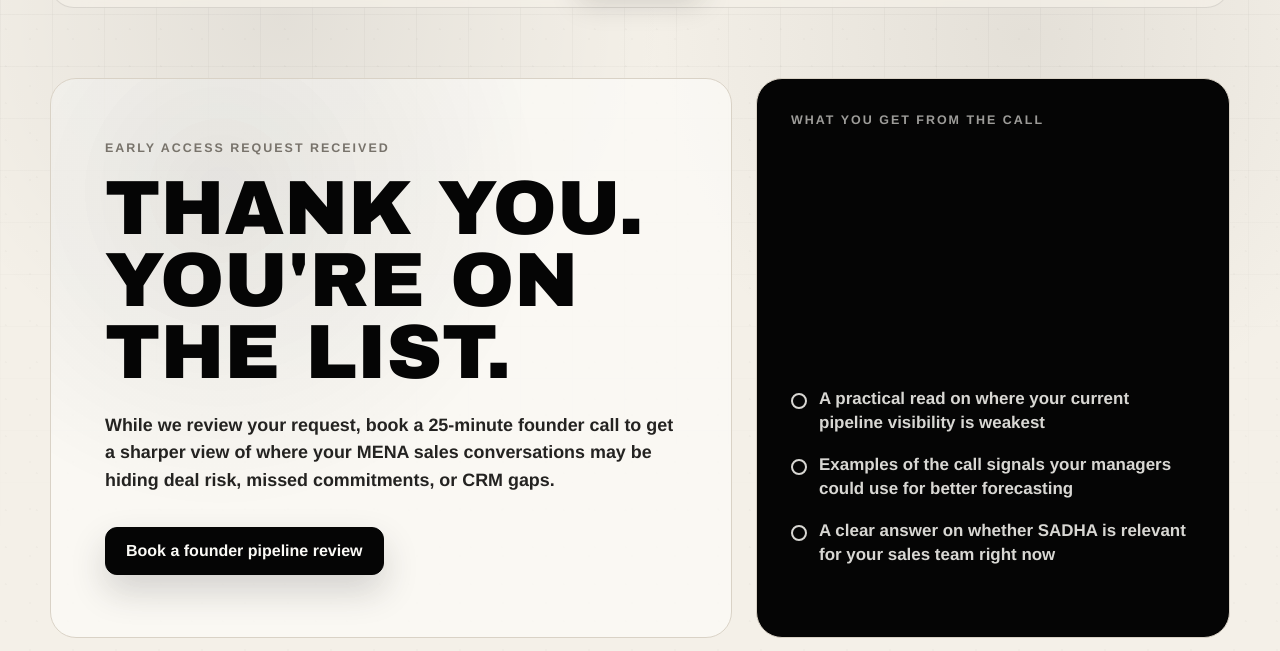
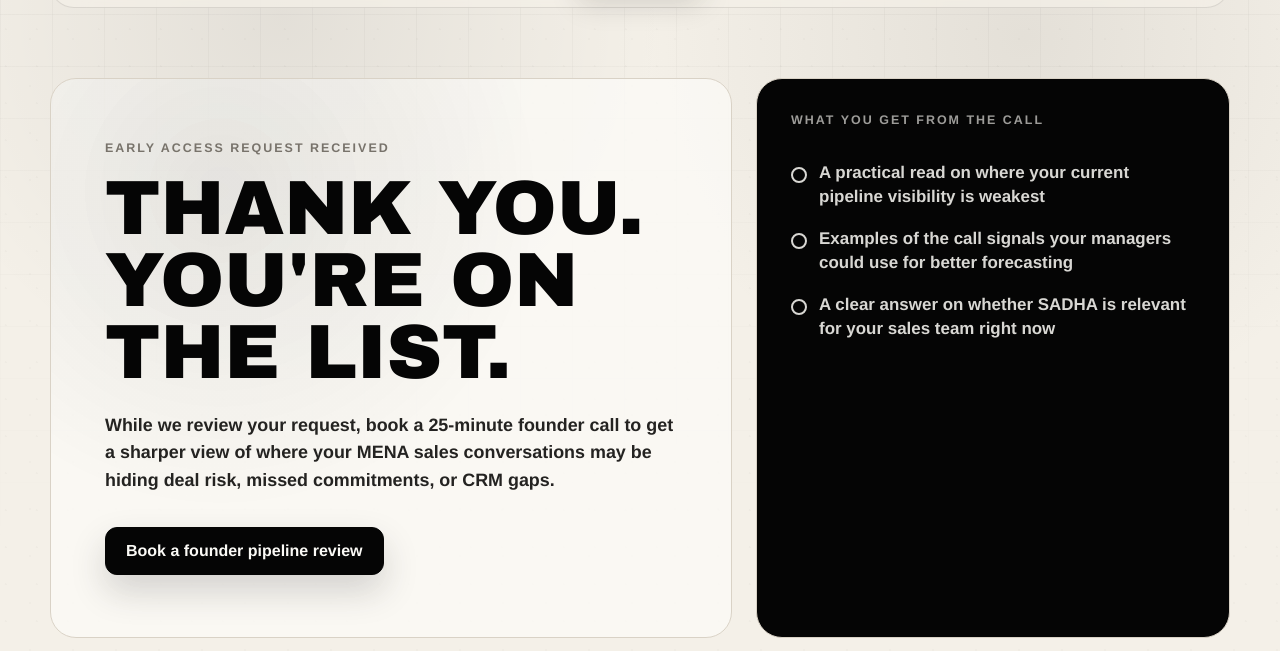
Before and after one commit to GMOnyx/sadha-landing-page, a plain HTML site: page thank-you.html in a window 1280 px wide. Shown: the part 90-741 px from the top of the page. Drawn offline with Linux system fonts and the light colour scheme.

Commit message:
Fix: Black box on thank you page extra space

```diff
--- a/styles.css
+++ b/styles.css
@@ -1304,7 +1304,7 @@
 .thank-panel {
   display: flex;
   flex-direction: column;
-  justify-content: space-between;
+  justify-content: flex-start;
   padding: 34px;
   background: var(--ink);
   color: var(--paper-bright);
@@ -1317,7 +1317,7 @@
 .thank-panel ul {
   display: grid;
   gap: 18px;
-  margin: 36px 0;
+  margin: 34px 0 0;
   padding: 0;
   list-style: none;
 }
--- a/thank-you.html
+++ b/thank-you.html
@@ -28,7 +28,7 @@
     <meta name="theme-color" content="#f4f0e8" />
     <link rel="icon" type="image/png" href="assets/favicon.png" />
     <link rel="apple-touch-icon" href="assets/apple-touch-icon.png" />
-    <link rel="stylesheet" href="styles.css?v=15" />
+    <link rel="stylesheet" href="styles.css?v=16" />
   </head>
   <body>
     <header class="nav thank-nav">
```
